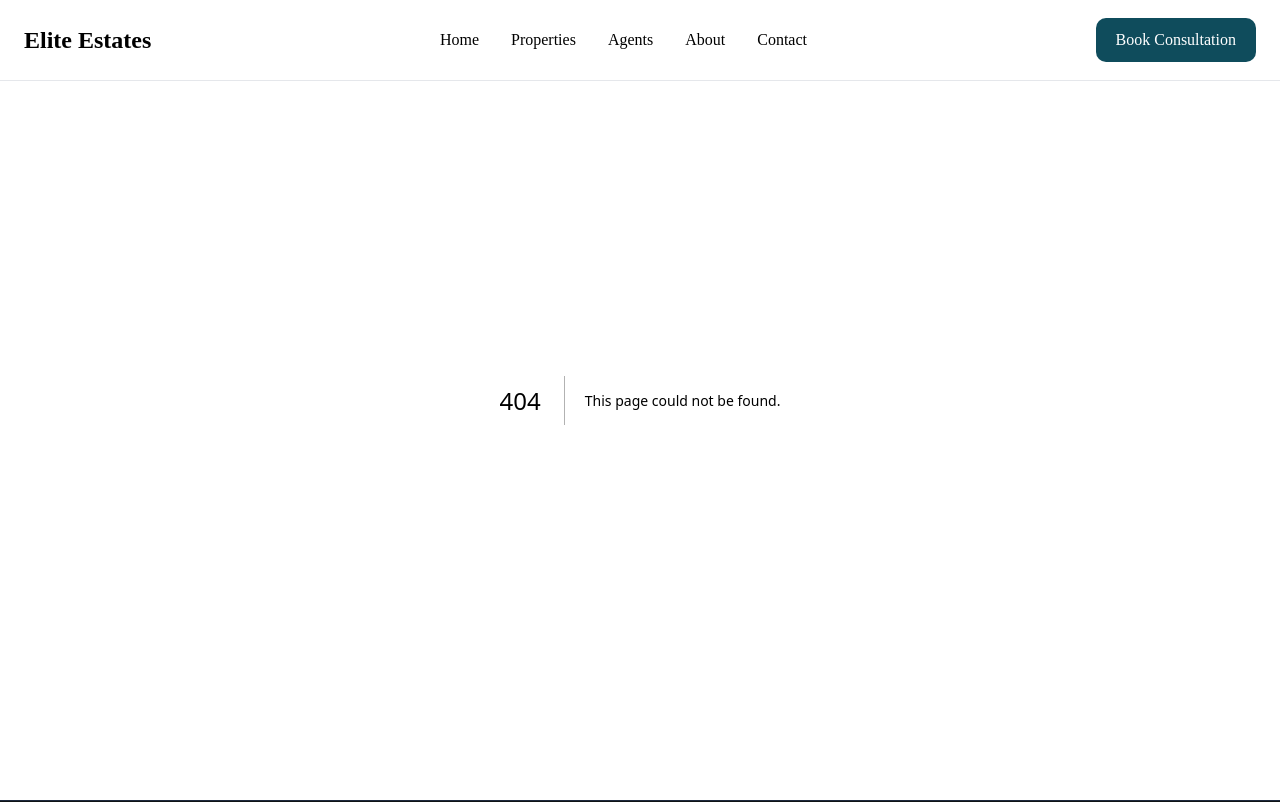
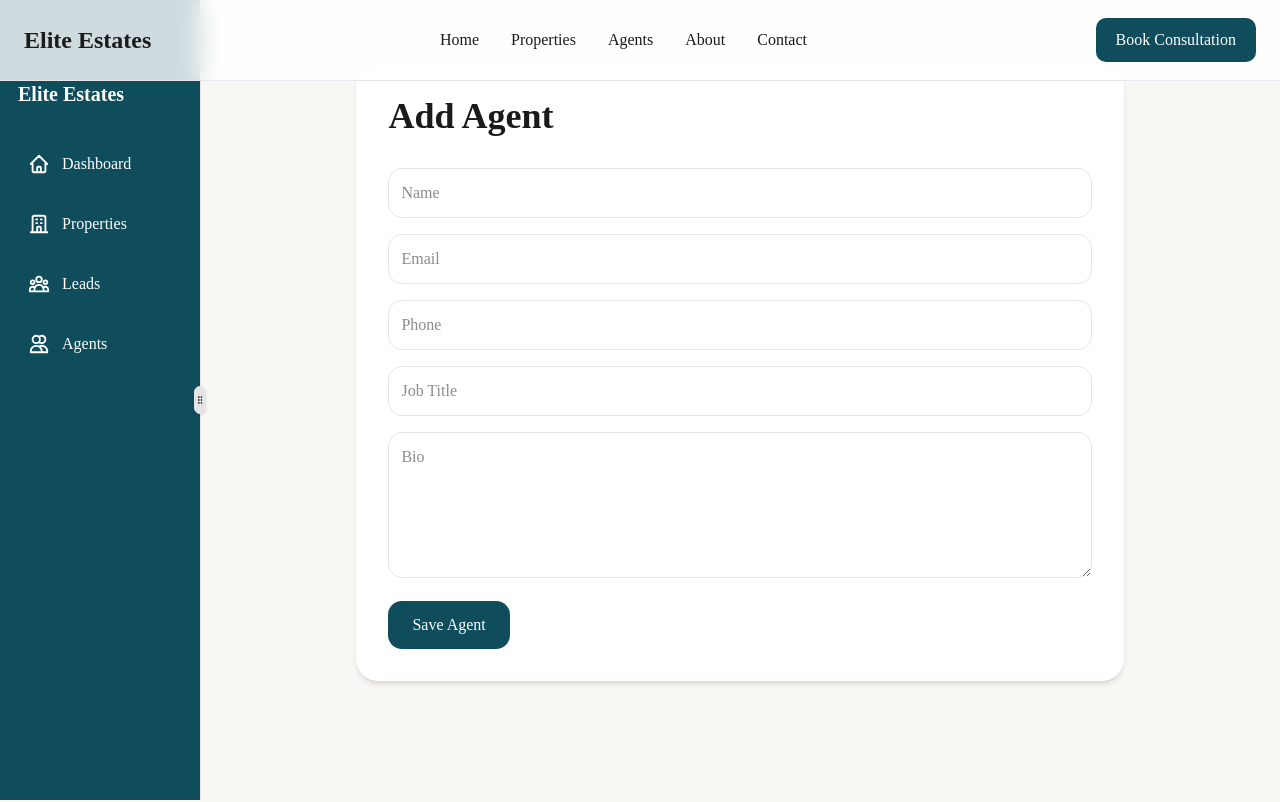
Before and after one commit to afridi-ishaq/Elite-Estate, a Next.js app: page /admin/agents/new in a window 1280 px wide. Before the commit this address had no page. Shown: the top 802 px of the page. Built offline with nearby package versions, Linux system fonts and the light colour scheme.

Commit message:
new updatess in the agents portion

```diff
--- /dev/null
+++ b/src/app/admin/agents/[id]/page.jsx
@@ -0,0 +1,90 @@
+import { notFound } from "next/navigation";
+import { getAgentById } from "@/lib/agent-service";
+
+export default async function EditAgentPage({
+    params,
+}) {
+    const { id } = await params;
+
+    const agent = await getAgentById(id);
+
+    if (!agent) {
+        notFound();
+    }
+
+    return (
+        <main className="pt-32 pb-24">
+            <div className="max-w-4xl mx-auto bg-white p-8 rounded-3xl shadow-md">
+                <h1 className="text-4xl font-bold mb-6">
+                    Edit Agent
+                </h1>
+
+                <form className="space-y-4">
+                    <input
+                        defaultValue={agent.name}
+                        className="
+                        w-full
+                        border
+                        p-3
+                        rounded-xl
+                        "
+                    />
+
+                    <input
+                        defaultValue={agent.email}
+                        className="
+                        w-full
+                        border
+                        p-3
+                        rounded-xl
+                        "
+                    />
+
+                    <input
+                        defaultValue={agent.phone}
+                        className="
+                        w-full
+                        border
+                        p-3
+                        rounded-xl
+                        "
+                    />
+
+                    <input
+                        defaultValue={agent.title}
+                        className="
+                        w-full
+                        border
+                        p-3
+                        rounded-xl
+                        "
+                    />
+
+                    <textarea
+                        defaultValue={agent.bio}
+                        rows={5}
+                        className="
+                        w-full
+                        border
+                        p-3
+                        rounded-xl
+                        "
+                    />
+
+                    <button
+                        type="submit"
+                        className="
+                        bg-[#0F4C5C]
+                        text-white
+                        px-6
+                        py-3
+                        rounded-xl
+                        "
+                    >
+                        Update Agent
+                    </button>
+                </form>
+            </div>
+        </main>
+    );
+}
--- /dev/null
+++ b/src/app/admin/agents/new/page.jsx
@@ -0,0 +1,123 @@
+"use client";
+
+import { useState } from "react";
+import { useRouter } from "next/navigation";
+
+export default function NewAgentPage() {
+  const router = useRouter();
+
+  const [form, setForm] = useState({
+    name: "",
+    email: "",
+    phone: "",
+    title: "",
+    bio: "",
+  });
+
+  async function handleSubmit(e) {
+    e.preventDefault();
+
+    const response = await fetch("/api/agents", {
+      method: "POST",
+      headers: {
+        "Content-Type": "application/json",
+      },
+      body: JSON.stringify(form),
+    });
+
+    const data = await response.json();
+
+    if (data.success) {
+      router.push("/admin/agents");
+      router.refresh();
+    }
+  }
+
+  return (
+    <main className="pt-10 pb-24 max-w-3xl mx-auto">
+      <div className="bg-white p-8 rounded-3xl shadow-md">
+        <h1 className="text-4xl font-bold mb-8">
+          Add Agent
+        </h1>
+
+        <form
+          onSubmit={handleSubmit}
+          className="space-y-4"
+        >
+          <input
+            placeholder="Name"
+            className="w-full border p-3 rounded-xl"
+            value={form.name}
+            onChange={(e) =>
+              setForm({
+                ...form,
+                name: e.target.value,
+              })
+            }
+          />
+
+          <input
+            placeholder="Email"
+            className="w-full border p-3 rounded-xl"
+            value={form.email}
+            onChange={(e) =>
+              setForm({
+                ...form,
+                email: e.target.value,
+              })
+            }
+          />
+
+          <input
+            placeholder="Phone"
+            className="w-full border p-3 rounded-xl"
+            value={form.phone}
+            onChange={(e) =>
+              setForm({
+                ...form,
+                phone: e.target.value,
+              })
+            }
+          />
+
+          <input
+            placeholder="Job Title"
+            className="w-full border p-3 rounded-xl"
+            value={form.title}
+            onChange={(e) =>
+              setForm({
+                ...form,
+                title: e.target.value,
+              })
+            }
+          />
+
+          <textarea
+            placeholder="Bio"
+            className="w-full border p-3 rounded-xl"
+            rows={5}
+            value={form.bio}
+            onChange={(e) =>
+              setForm({
+                ...form,
+                bio: e.target.value,
+              })
+            }
+          />
+
+          <button
+            className="
+              bg-[#0F4C5C]
+              text-white
+              px-6
+              py-3
+              rounded-xl
+            "
+          >
+            Save Agent
+          </button>
+        </form>
+      </div>
+    </main>
+  );
+}
--- /dev/null
+++ b/src/app/admin/agents/page.jsx
@@ -0,0 +1,94 @@
+import Link from "next/link";
+import Container from "@/components/Container";
+import { getAgents } from "@/lib/agent-service";
+
+export default async function AgentsPage() {
+    const agents = await getAgents();
+
+return (
+    <main className="pt-18 pb-24">
+        <Container>
+            <div className="flex justify-between items-center mb-8">
+                <h1 className="text-4xl font-bold">
+                    Agents
+                </h1>
+
+                <Link
+                    href="/admin/agents/new"
+                    className="bg-[#0F4C5C] text-white px-5 py-3 rounded-xl"
+                    style={{ color: "white" }}
+                >
+                    Add Agent
+                </Link>
+            </div>
+
+            <div className="bg-white rounded-3xl p-6 shadow-md">
+                <table className="w-full">
+                    <thead>
+                        <tr className="border-b">
+                            <th className="text-left p-4">
+                                Name
+                            </th>
+
+                            <th className="text-left p-4">
+                                Email
+                            </th>
+
+                            <th className="text-left p-4">
+                                Phone
+                            </th>
+
+                            <th className="text-left p-4">
+                                Title
+                            </th>
+                            <th className="text-left p-4">
+                                Actions
+                            </th>
+                        </tr>
+                    </thead>
+
+                    <tbody>
+                        {agents.map((agent) => (
+                            <tr
+                                key={agent.id}
+                                className="border-b"
+                            >
+                                <td className="p-4">
+                                    {agent.name}
+                                </td>
+
+                                <td className="p-4">
+                                    {agent.email}
+                                </td>
+
+                                <td className="p-4">
+                                    {agent.phone}
+                                </td>
+
+                                <td className="p-4">
+                                    {agent.title}
+                                </td>
+                                <td className="p-4">
+                                    <Link
+                                        href={`/admin/agents/${agent.id}`}
+                                        className="
+                                        bg-[#0F4C5C]
+                                        text-white
+                                        px-3
+                                        py-2
+                                        rounded-lg
+                                        "
+                                        style={{ color: "white" }}
+                                    >
+                                        Edit
+                                    </Link>
+                                </td>
+                            </tr>
+                        ))}
+                    </tbody>
+                </table>
+            </div>
+        </Container>
+    </main>
+);
+}
--- /dev/null
+++ b/src/app/api/agents/route.js
@@ -0,0 +1,21 @@
+import { NextResponse } from "next/server";
+import { prisma } from "@/lib/prisma";
+
+export async function POST(request) {
+  const body = await request.json();
+
+  const agent = await prisma.agent.create({
+    data: {
+      name: body.name,
+      email: body.email,
+      phone: body.phone,
+      title: body.title,
+      bio: body.bio,
+    },
+  });
+
+  return NextResponse.json({
+    success: true,
+    agent,
+  });
+}
--- /dev/null
+++ b/src/lib/agent-service.js
@@ -0,0 +1,17 @@
+import { prisma } from "@/lib/prisma";
+
+export async function getAgents() {
+  return await prisma.agent.findMany({
+    orderBy: {
+      createdAt: "desc",
+    },
+  });
+}
+
+export async function getAgentById(id) {
+  return await prisma.agent.findUnique({
+    where: {
+      id,
+    },
+  });
+}
```
